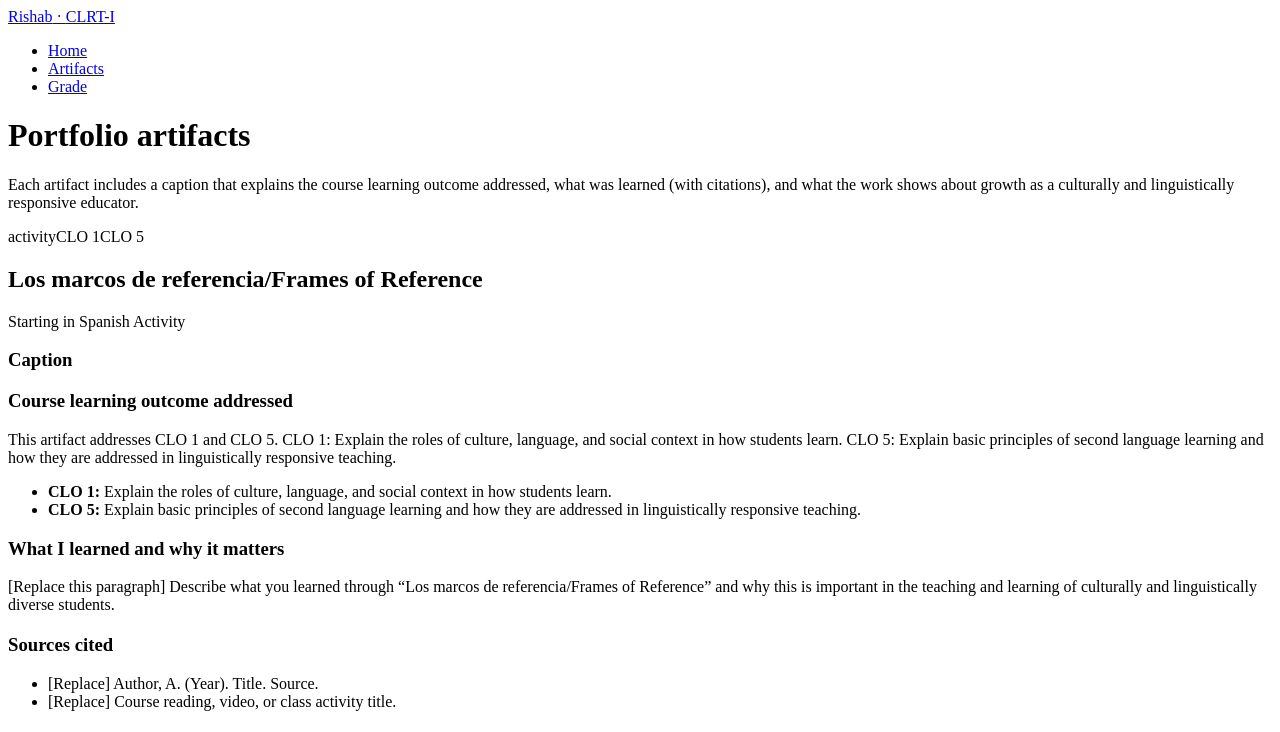
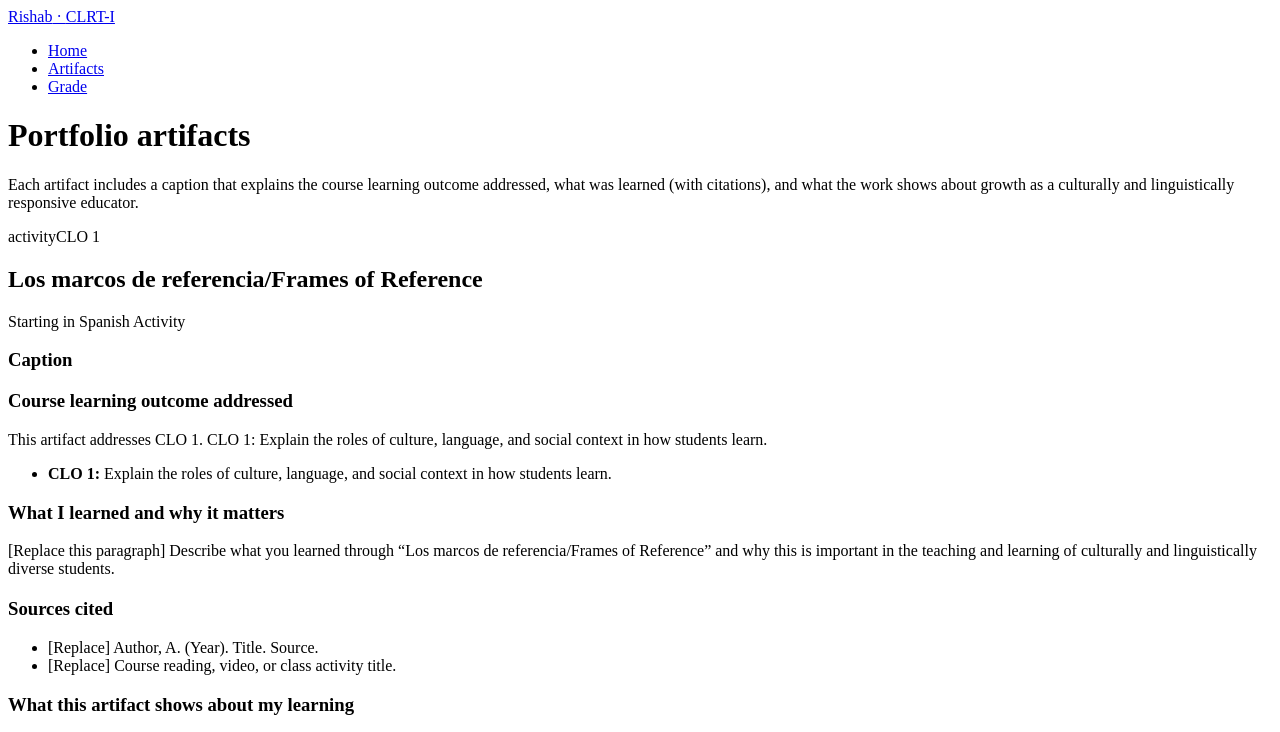
Before and after one commit to RisNag777/clrt_portfolio, a React (Vite) app: page /artifacts in a window 1280 px wide. Shown: the top 732 px of the page. Built offline with nearby package versions, Linux system fonts and the light colour scheme; the HTML template or start-up script is replaced by a standard one.

Commit message:
Map each artifact to one learning outcome and sort by CLO.
Co-authored-by: Cursor <cursoragent@cursor.com>

```diff
--- a/src/data/portfolio.ts
+++ b/src/data/portfolio.ts
@@ -151,7 +151,7 @@ export const artifacts: Artifact[] = [
     title: 'Los marcos de referencia/Frames of Reference',
     subtitle: 'Starting in Spanish Activity',
     type: 'activity',
-    outcomeIds: ['clo-1', 'clo-5'],
+    outcomeIds: ['clo-1'],
     images: [
       {
         src: '/artifacts/frames-of-reference-4.png',
@@ -172,23 +172,11 @@ export const artifacts: Artifact[] = [
     ],
   }),
   placeholderArtifact({
-    id: 'monolingual-white-children-discourse',
-    title: 'Flores (2015) Monolingual White Children',
-    type: 'discussion',
-    outcomeIds: ['clo-2', 'clo-3'],
-    images: [
-      {
-        src: '/artifacts/flores-2015-monolingual-white-children.png',
-        alt: 'Essay by Dr. Nelson Flores that describes monolingual White children using the same deficit language often applied to low-income children of color, including the Multilingual Talks project.',
-      },
-    ],
-  }),
-  placeholderArtifact({
     id: 'yosso-communities-of-cultural-wealth',
     title: 'Social Capital Lotería Card',
     subtitle: "Yosso's Communities of Cultural Wealth",
     type: 'assignment',
-    outcomeIds: ['clo-2', 'clo-4'],
+    outcomeIds: ['clo-2'],
     stackImages: true,
     images: [
       {
@@ -198,6 +186,18 @@ export const artifacts: Artifact[] = [
       {
         src: '/artifacts/social-capital-notes.png',
         alt: 'Handwritten notes titled Social Capital describing Yosso’s cultural capital and a personal example of community support in Bloomington, Indiana.',
+      },
+    ],
+  }),
+  placeholderArtifact({
+    id: 'monolingual-white-children-discourse',
+    title: 'Flores (2015) Monolingual White Children',
+    type: 'discussion',
+    outcomeIds: ['clo-3'],
+    images: [
+      {
+        src: '/artifacts/flores-2015-monolingual-white-children.png',
+        alt: 'Essay by Dr. Nelson Flores that describes monolingual White children using the same deficit language often applied to low-income children of color, including the Multilingual Talks project.',
       },
     ],
   }),
@@ -227,6 +227,19 @@ export const artifacts: Artifact[] = [
     ],
   }),
   placeholderArtifact({
+    id: 'scaffolding-language-learning',
+    title: 'Scaffolding Write-and-Pass Activity',
+    subtitle: 'Scaffolding Language Learning',
+    type: 'activity',
+    outcomeIds: ['clo-5'],
+    images: [
+      {
+        src: '/artifacts/scaffolding-write-and-pass.png',
+        alt: 'Handwritten notes numbered 1 through 6 on scaffolding language learning, including multiculturalism, conversational versus academic language, context, student strengths, and English learners.',
+      },
+    ],
+  }),
+  placeholderArtifact({
     id: 'dialects-are-languages',
     title: 'Dr. Jamila Lyiscott: 3 Ways to Speak English',
     subtitle: 'Dialects are Languages',
@@ -236,19 +249,6 @@ export const artifacts: Artifact[] = [
       {
         src: '/artifacts/lyiscott-3-ways-to-speak-english.png',
         alt: 'Still from Jamila Lyiscott’s TEDSalon NY2014 talk, 3 ways to speak English, February 2014.',
-      },
-    ],
-  }),
-  placeholderArtifact({
-    id: 'scaffolding-language-learning',
-    title: 'Scaffolding Write-and-Pass Activity',
-    subtitle: 'Scaffolding Language Learning',
-    type: 'activity',
-    outcomeIds: ['clo-5'],
-    images: [
-      {
-        src: '/artifacts/scaffolding-write-and-pass.png',
-        alt: 'Handwritten notes numbered 1 through 6 on scaffolding language learning, including multiculturalism, conversational versus academic language, context, student strengths, and English learners.',
       },
     ],
   }),
```
